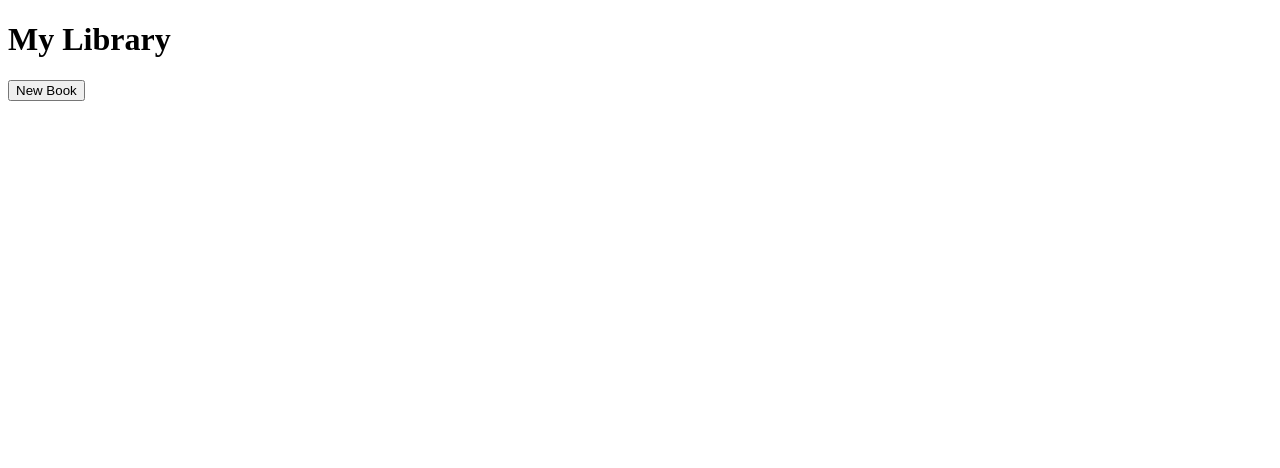
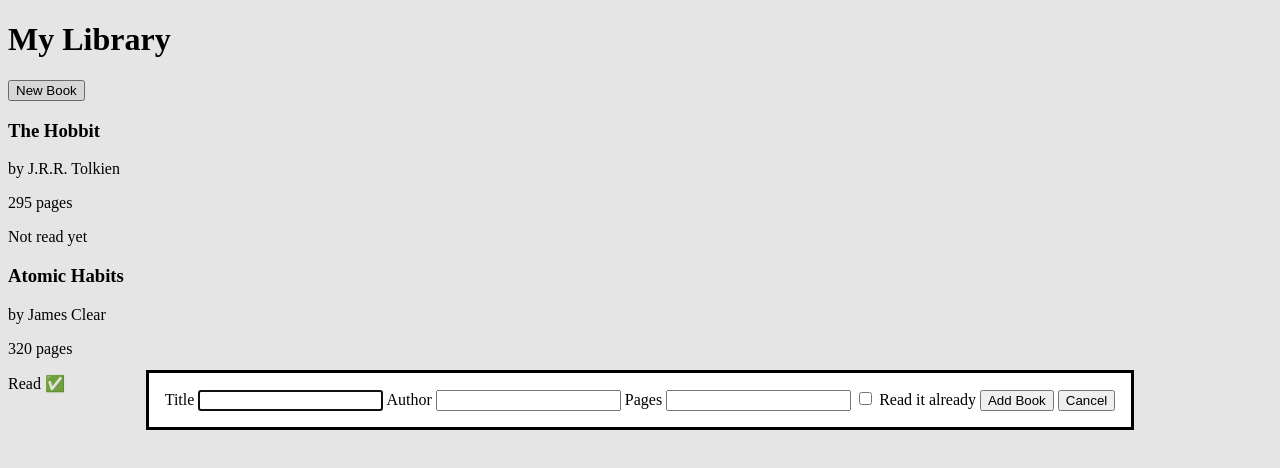
Before and after one commit to beatricehpan/library, a plain HTML site: page index.html in a window 1280 px wide. Both pictures are taken after a click on the button "New Book". Drawn offline with Linux system fonts and the light colour scheme.

Commit message:
Add New Book dialog form

```diff
--- a/index.html
+++ b/index.html
@@ -15,7 +15,16 @@
         <button id="new-book">New Book</button>
     </header>
     <main id="library"></main>
-
+    <dialog id="book-dialog">
+        <form id="book-form">
+            <label>Title <input type="text" id="title" required></label>
+            <label>Author <input type="text" id="author" required></label>
+            <label>Pages <input type="number" id="pages" min="1" required></label>
+            <label><input type="checkbox" id="read"> Read it already</label>
+            <button type="submit">Add Book</button>
+            <button type="button" id="cancel">Cancel</button>
+        </form>
+    </dialog>
 </body>
 
 </html>
--- a/script.js
+++ b/script.js
@@ -1 +1,69 @@
-console.log("Library connected!");
+const myLibrary = [];
+
+function Book(title, author, pages, read) {
+    if (!new.target) {
+        throw Error("Use 'new' to create a Book");
+    }
+    this.id = crypto.randomUUID();
+    this.title = title;
+    this.author = author;
+    this.pages = pages;
+    this.read = read;
+}
+
+function addBookToLibrary(title, author, pages, read) {
+    const book = new Book(title, author, pages, read);
+    myLibrary.push(book);
+}
+
+// test books
+addBookToLibrary("The Hobbit", "J.R.R. Tolkien", 295, false);
+addBookToLibrary("Atomic Habits", "James Clear", 320, true);
+
+console.log(myLibrary);
+
+function displayBooks() {
+    const library = document.querySelector("#library");
+    library.textContent = ""; // clear old cards first
+
+    myLibrary.forEach((book) => {
+        const card = document.createElement("div");
+        card.classList.add("card");
+        card.dataset.id = book.id;
+
+        card.innerHTML = `
+      <h3>${book.title}</h3>
+      <p>by ${book.author}</p>
+      <p>${book.pages} pages</p>
+      <p>${book.read ? "Read ✅" : "Not read yet"}</p>
+    `;
+
+        library.appendChild(card);
+    });
+}
+
+displayBooks();
+
+const dialog = document.querySelector("#book-dialog");
+const form = document.querySelector("#book-form");
+
+document.querySelector("#new-book").addEventListener("click", () => {
+    dialog.showModal();
+});
+
+document.querySelector("#cancel").addEventListener("click", () => {
+    dialog.close();
+});
+
+form.addEventListener("submit", (event) => {
+    event.preventDefault(); // stop the page from reloading
+    addBookToLibrary(
+        document.querySelector("#title").value,
+        document.querySelector("#author").value,
+        document.querySelector("#pages").value,
+        document.querySelector("#read").checked
+    );
+    displayBooks();
+    form.reset();
+    dialog.close();
+});
```
